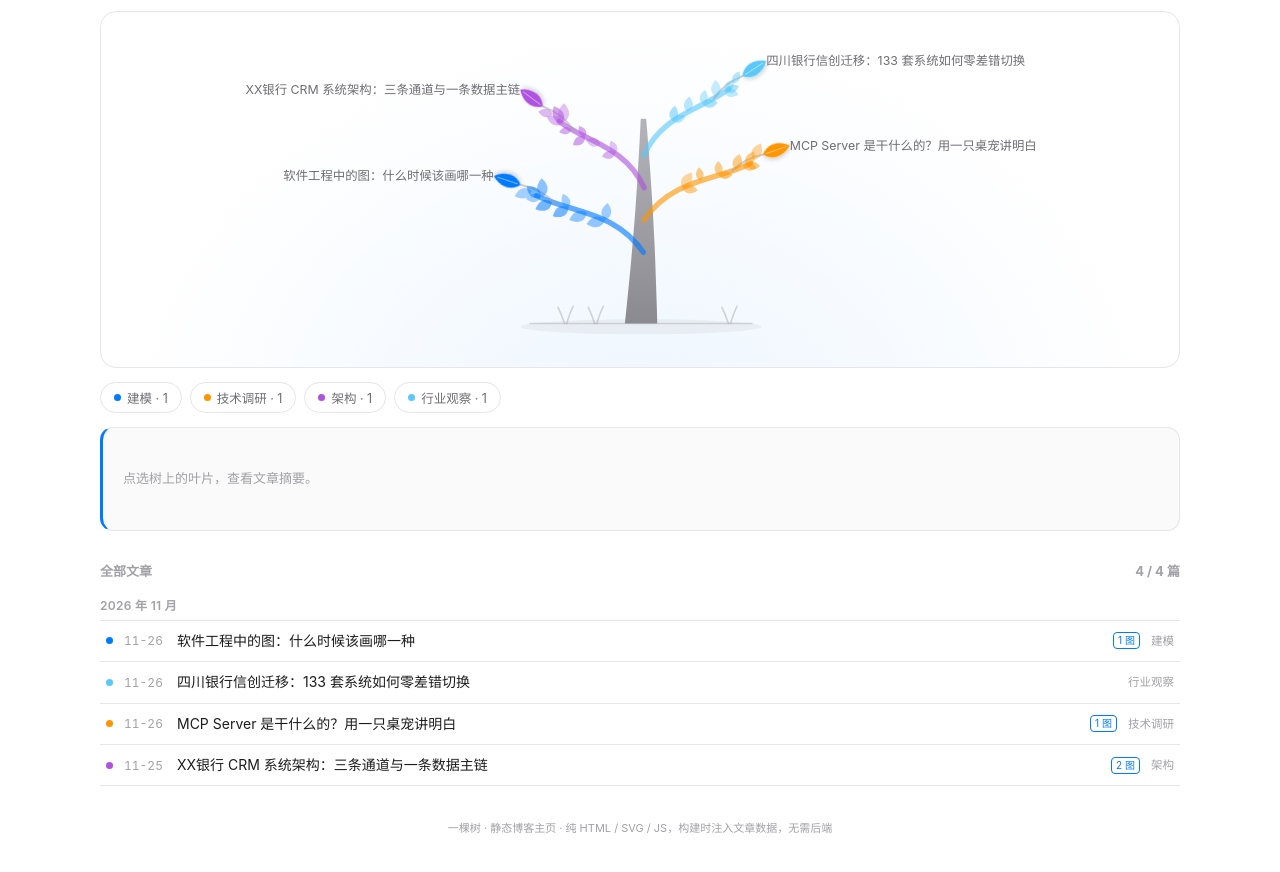
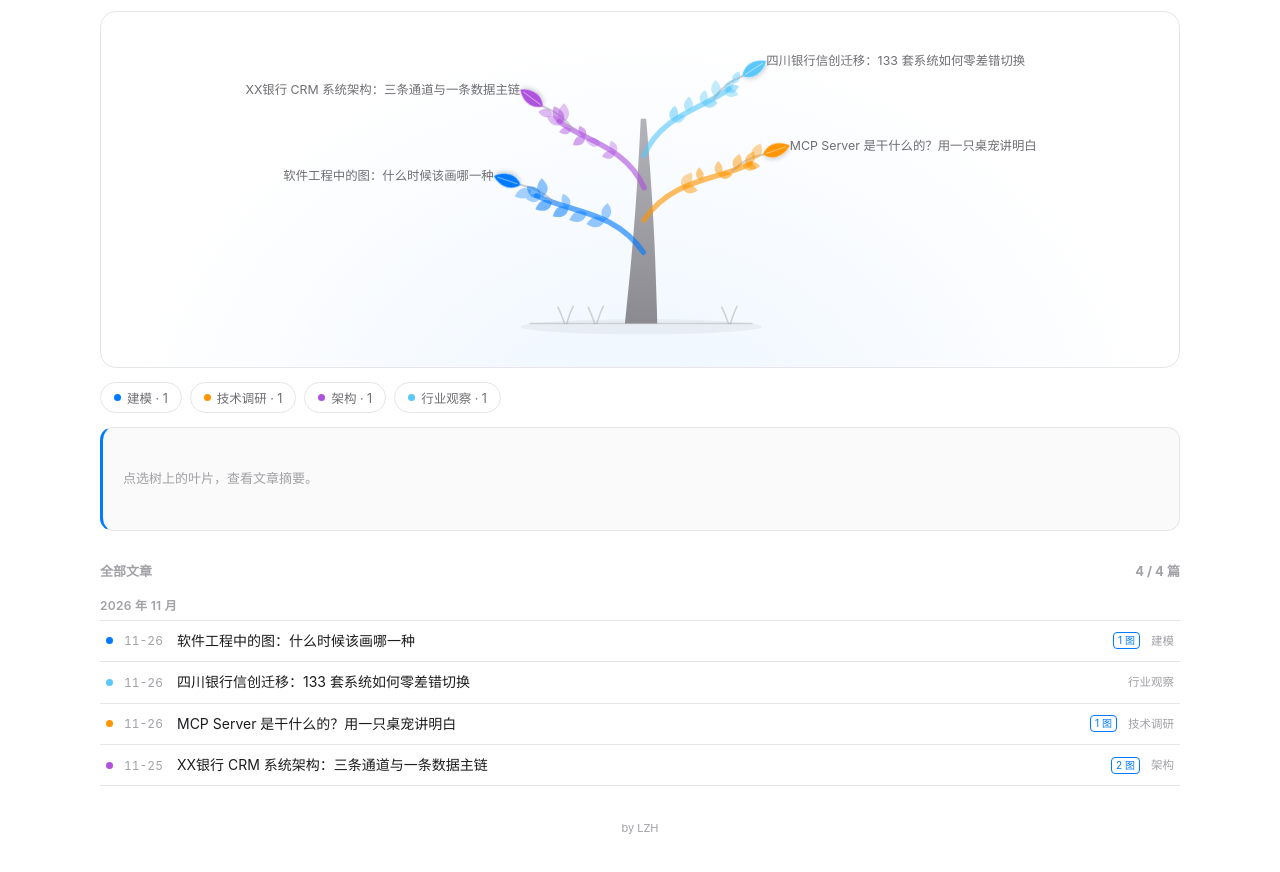
Before and after one commit to lzhcodert/blog, a plain HTML site: page dist/index.html in a window 1280 px wide. Shown: the part 96-968 px from the top of the page. Drawn offline with Linux system fonts and the light colour scheme.

Commit message:
Simplify homepage footer to by LZH

```diff
--- a/dist/index.html
+++ b/dist/index.html
@@ -245,7 +245,7 @@ html[data-mode="dark"] .vein{stroke:#8e8e93!important}
   </ul>
 </noscript>
 
-<footer class="foot">一棵树 · 静态博客主页 · 纯 HTML / SVG / JS，构建时注入文章数据，无需后端</footer>
+<footer class="foot">by LZH</footer>
 
 <!-- ================================================================
      数据注入区
```
Also changed, not shown: tree-blog-homepage.html (+1 -1 lines).
